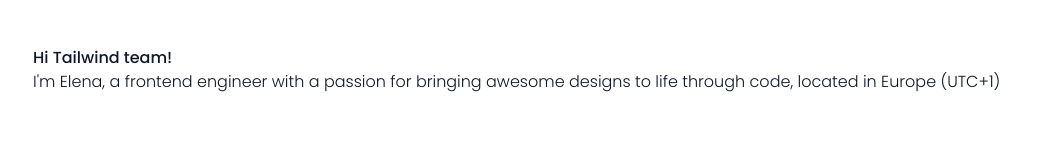
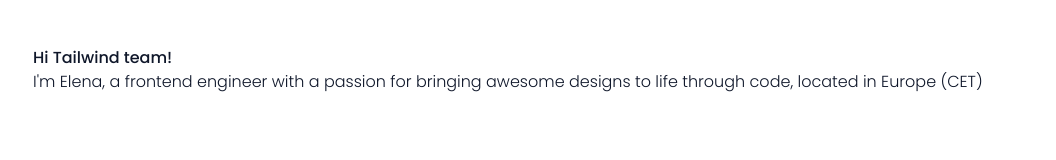
Before and after one commit to elenaorfe/elenaorfe-website, a Next.js app in the folder packages/@elenaorfe-client/: page /cover-letters/tailwind in a window 1280 px wide. Shown: the part 262-422 px from the top of the page, without its empty margins (111-1167 px from the left). Built offline with nearby package versions, Linux system fonts and the light colour scheme.

Commit message:
Fix typo

```diff
--- a/packages/@elenaorfe-client/components/CoverLetter/IntroCoverLetter.tsx
+++ b/packages/@elenaorfe-client/components/CoverLetter/IntroCoverLetter.tsx
@@ -6,7 +6,7 @@ const IntroCoverLetter: React.FC = () => {
 			<h1 className="font-medium">Hi Tailwind team!</h1>
 			<p className="hyphens-auto text-justify">
 				I&apos;m Elena, a frontend engineer with a passion for bringing awesome
-				designs to life through code, located in Europe (UTC+1)
+				designs to life through code, located in Europe (CET)
 			</p>
 		</section>
 	);
--- a/packages/@elenaorfe-client/components/CoverLetter/ProjectsCoverLetter.tsx
+++ b/packages/@elenaorfe-client/components/CoverLetter/ProjectsCoverLetter.tsx
@@ -55,7 +55,7 @@ const projects = [
 		description: [
 			'My current project is an app developed using React Native, providing users with various features related to parking, charging, and other mobility-related services.',
 			"As the lead developer, I participate in the development process and guide the team in implementing the app's functionalities efficiently.",
-			"I collaborate closely with the designer to ensure that the app's design aligns with its functionalities and user experience goals. I translate design concepts into functional components and user interfaces, while also providing technical insights to refine the design and optimize its implementation.We have build a design system with Storybook to ensure a consistent user experience.",
+			"I collaborate closely with the designer to ensure that the app's design aligns with its functionalities and user experience goals. I translate design concepts into functional components and user interfaces, while also providing technical insights to refine the design and optimize its implementation. We have build a design system with Storybook to ensure a consistent user experience.",
 			'I also handle the app release process, ensuring that the app is published on the App Store and Google Play Store. The whole process was automated with Fastlane and Gitlab pipelines.',
 		],
 		video: {
```
